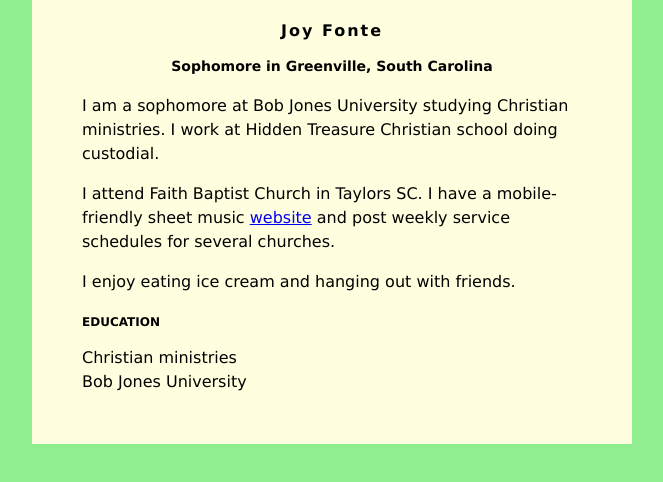
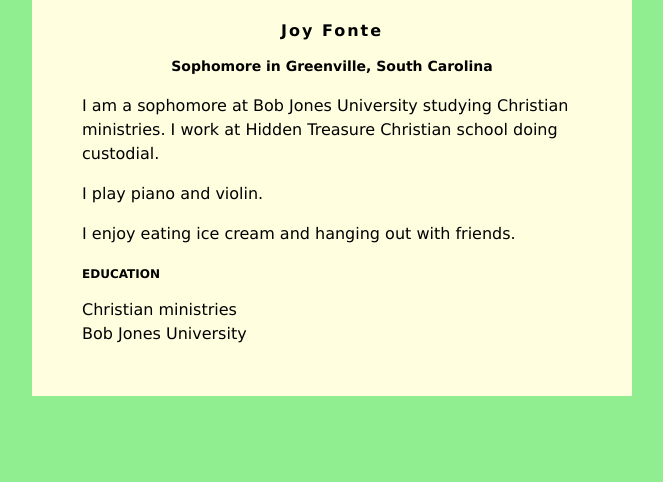
Before and after one commit to jfont337/jfont337.github.io, a plain HTML site: page index.html in a window 1280 px wide. Shown: the whole page, without its empty margins (308-971 px from the left). Drawn offline with Linux system fonts and the light colour scheme.

Commit message:
Update index.html

```diff
--- a/index.html
+++ b/index.html
@@ -36,9 +36,7 @@ h3 {
          <p>I am a sophomore at Bob Jones University studying Christian ministries.
           I work at Hidden Treasure Christian school doing custodial.</p>
          <p>
-            I attend Faith Baptist Church in Taylors SC. I have a mobile-friendly
-            sheet music <a href="https://mobilehymns.org/">website</a> and post weekly service
-            schedules for several churches.
+            I play piano and violin.
          </p>
          <p>
             I enjoy eating ice cream and hanging out with friends.
```
